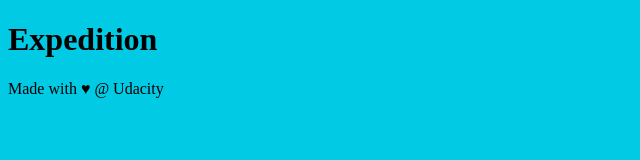
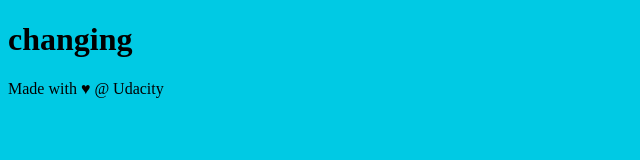
Before and after one commit to ehabmnada/travel, a plain HTML site: page index.html in a window 1280 px wide. Shown: the whole page, without its empty margins (0-640 px from the left). Drawn offline with Linux system fonts and the light colour scheme.

Commit message:
any thing

```diff
--- a/index.html
+++ b/index.html
@@ -10,7 +10,7 @@
 <body>
 
     <header>
-        <h1>Expedition</h1>
+        <h1>changing</h1>
     </header>
 
     <div class="container">
```
